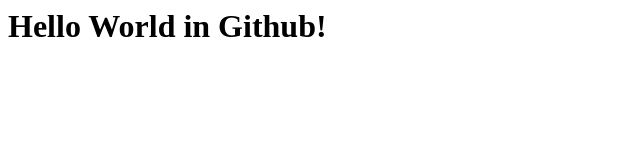
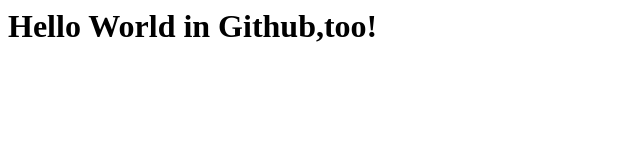
Before and after one commit to antiyfrank/Test, a plain HTML site: page index.html in a window 1280 px wide. Shown: the whole page, without its empty margins (0-640 px from the left). Drawn offline with Linux system fonts and the light colour scheme.

Commit message:
modify in Github too

```diff
--- a/index.html
+++ b/index.html
@@ -1,5 +1,5 @@
 <html>
 <body>
-    <h1>Hello World in Github!</h1>
+    <h1>Hello World in Github,too!</h1>
 </body>
 </html>
```
